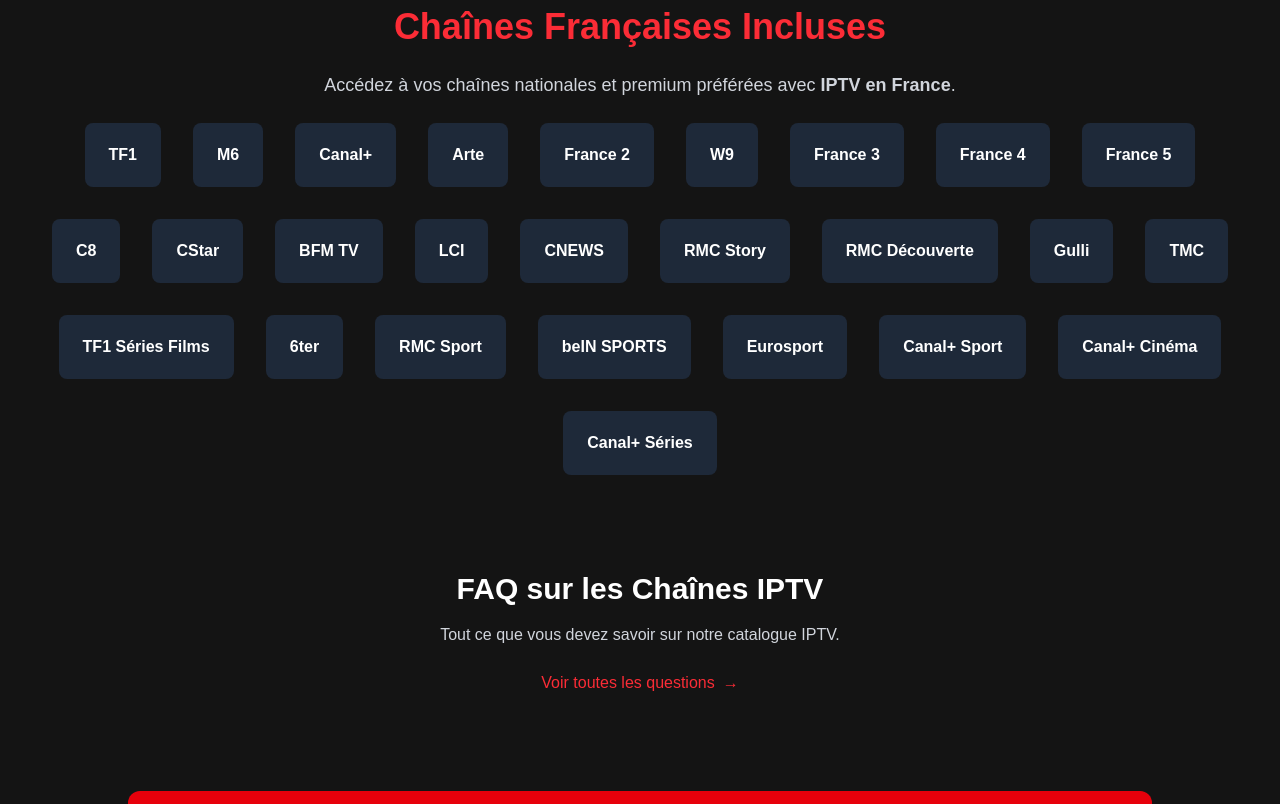
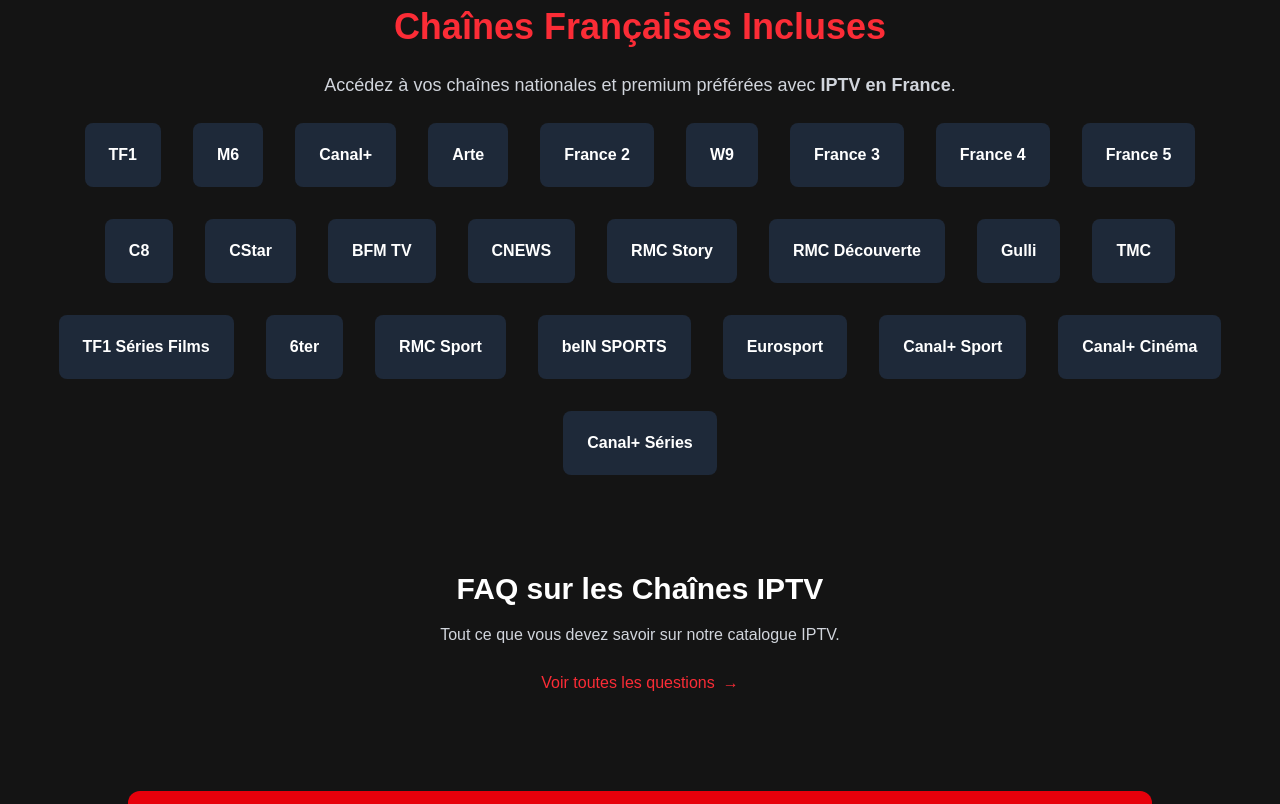
Before and after one commit to HYYPNNOSS/iptv_, a Next.js app: page /iptv-france in a window 1280 px wide. Shown: the part 1880-2684 px from the top of the page. Built offline with nearby package versions, Linux system fonts and the light colour scheme.

Commit message:
Update content.tsx

```diff
--- a/src/app/iptv-france/content.tsx
+++ b/src/app/iptv-france/content.tsx
@@ -94,7 +94,7 @@
               { name: 'CStar', url: 'https://www.cstar.fr' },
               // { name: 'NRJ 12', url: 'https://www.nrj-play.fr/nrj12' },
               { name: 'BFM TV', url: 'https://www.bfmtv.com' },
-              { name: 'LCI', url: 'https://www.tf1info.fr/lci' },
+              // { name: 'LCI', url: 'https://www.tf1info.fr/lci' },
               { name: 'CNEWS', url: 'https://www.cnews.fr' },
               { name: 'RMC Story', url: 'https://rmcstory.bfmtv.com' },
               { name: 'RMC Découverte', url: 'https://rmcdecouverte.bfmtv.com' },
```
